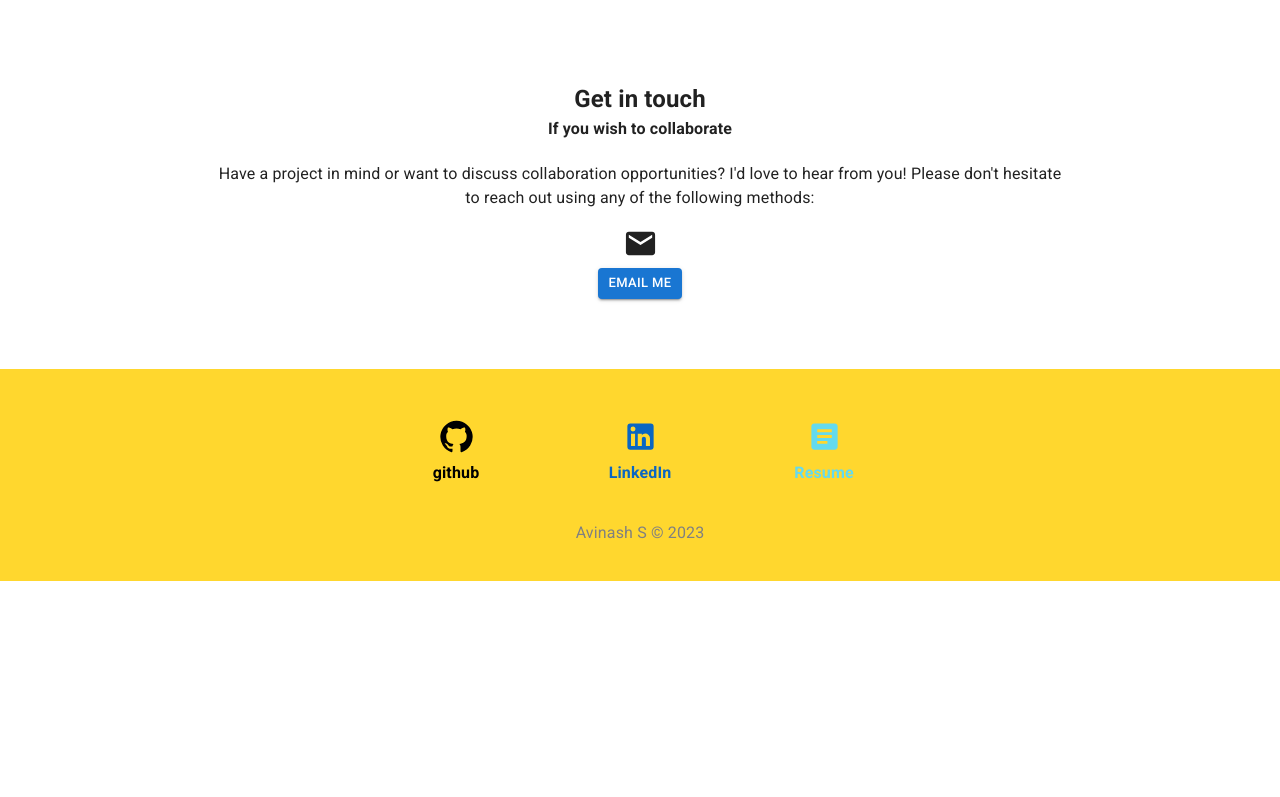
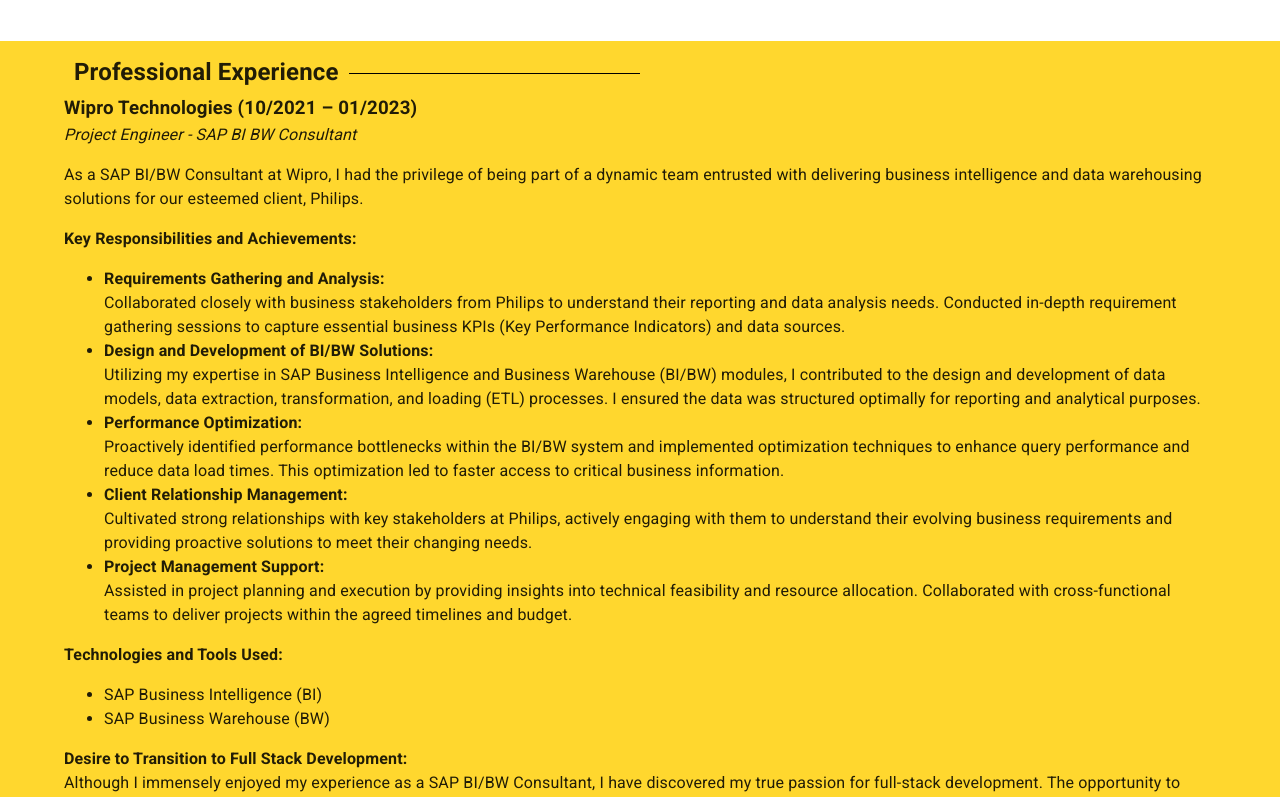
Before and after one commit to Hunter305/portfolio, a React (Vite) app: page / in a window 1280 px wide. Shown: the part 2320-3117 px from the top of the page. Before the commit the page ends 2901 px from the top, so only its background shows below. Built offline with nearby package versions, Linux system fonts and the light colour scheme.

Commit message:
portfolio website 99%

```diff
--- a/src/App.jsx
+++ b/src/App.jsx
@@ -7,6 +7,7 @@
 import Skills2 from "./components/Skills2";
 import "./styles/app.css";
 import SkillSection from "./components/SkillSection";
+import ProfessionalExperience from "./components/ProfessionalExperience";
 
 const App = () => {
   return (
@@ -15,6 +16,7 @@
       <About />
       <SkillSection />
       <Projects />
+      <ProfessionalExperience />
       <Contact />
       <Footer />
     </div>
--- a/src/components/Contact.jsx
+++ b/src/components/Contact.jsx
@@ -4,7 +4,14 @@
 
 const Contact = () => {
   return (
-    <div style={{ padding: "70px 0", textAlign: "center" }} id="Contact">
+    <div
+      style={{
+        padding: "70px 0",
+        textAlign: "center",
+        backgroundColor: "#ffd72e",
+      }}
+      id="Contact"
+    >
       <Container maxWidth="md">
         <h2 style={{ marginBottom: "0px" }}>Get in touch</h2>
         <h4 style={{ marginTop: "0px" }}>If you wish to collaborate</h4>
--- a/src/components/Footer.jsx
+++ b/src/components/Footer.jsx
@@ -7,7 +7,7 @@
   return (
     <div
       style={{
-        backgroundColor: "#ffd72e",
+        backgroundColor: "#64DAEE",
         paddingTop: "50px",
         paddingBottom: "20px",
       }}
@@ -40,7 +40,7 @@
             <a
               href="https://drive.google.com/file/d/1VlXThf9jgeNETEPyfw9EetpsHjz0wfih/view?usp=drive_link"
               alt="Resume"
-              style={{ textDecoration: "none", color: "#64DAEE" }}
+              style={{ textDecoration: "none", color: "#fff" }}
               target="_blank"
             >
               <Article className="footerFont" fontSize="large" />
--- /dev/null
+++ b/src/components/ProfessionalExperience.jsx
@@ -0,0 +1,97 @@
+import { Container, Grid, Stack, Typography } from "@mui/material";
+import "../styles/professional.css";
+
+const ProfessionalExperience = () => {
+  return (
+    <div
+      style={{
+        marginTop: "50px",
+        backgroundColor: "#ffd72e",
+        paddingTop: "20px",
+        paddingBottom: "50px",
+      }}
+    >
+      <Container>
+        <h2 className="title">
+          <span>Professional Experience</span>
+        </h2>
+        <h3 style={{ marginBottom: "0px" }}>
+          Wipro Technologies (10/2021 – 01/2023)
+        </h3>
+        <em style={{ margin: "0px" }}>
+          Project Engineer - SAP BI BW Consultant
+        </em>
+
+        <Stack>
+          <p>
+            As a SAP BI/BW Consultant at Wipro, I had the privilege of being
+            part of a dynamic team entrusted with delivering business
+            intelligence and data warehousing solutions for our esteemed client,
+            Philips.
+          </p>
+          <strong>Key Responsibilities and Achievements:</strong>
+          <ul>
+            <li className="responsibilities">
+              Requirements Gathering and Analysis:{" "}
+            </li>
+            Collaborated closely with business stakeholders from Philips to
+            understand their reporting and data analysis needs. Conducted
+            in-depth requirement gathering sessions to capture essential
+            business KPIs (Key Performance Indicators) and data sources.
+            <li className="responsibilities">
+              Design and Development of BI/BW Solutions:{" "}
+            </li>
+            Utilizing my expertise in SAP Business Intelligence and Business
+            Warehouse (BI/BW) modules, I contributed to the design and
+            development of data models, data extraction, transformation, and
+            loading (ETL) processes. I ensured the data was structured optimally
+            for reporting and analytical purposes.
+            <li className="responsibilities">Performance Optimization:</li>
+            Proactively identified performance bottlenecks within the BI/BW
+            system and implemented optimization techniques to enhance query
+            performance and reduce data load times. This optimization led to
+            faster access to critical business information.
+            <li className="responsibilities">
+              Client Relationship Management:
+            </li>
+            Cultivated strong relationships with key stakeholders at Philips,
+            actively engaging with them to understand their evolving business
+            requirements and providing proactive solutions to meet their
+            changing needs.
+            <li className="responsibilities">Project Management Support:</li>
+            Assisted in project planning and execution by providing insights
+            into technical feasibility and resource allocation. Collaborated
+            with cross-functional teams to deliver projects within the agreed
+            timelines and budget.
+          </ul>
+          <strong>Technologies and Tools Used:</strong>
+          <ul>
+            <li>SAP Business Intelligence (BI)</li>
+            <li>SAP Business Warehouse (BW)</li>
+          </ul>
+          <strong>Desire to Transition to Full Stack Development:</strong>
+          Although I immensely enjoyed my experience as a SAP BI/BW Consultant,
+          I have discovered my true passion for full-stack development. The
+          opportunity to work on both front-end and back-end technologies,
+          crafting seamless user experiences, and being involved in end-to-end
+          development excites me.
+          <p>
+            <strong>Next Career Steps:</strong> <br />I am now actively seeking
+            opportunities to transition my career into full-stack development.
+            With my strong foundation in programming and data handling from my
+            previous role, I am confident in my ability to bring my skills to
+            create robust and user-centric web applications.
+          </p>
+          <p style={{ marginTop: "5px" }}>
+            I am dedicated to continuous learning and have already begun to
+            upskill in technologies like React.js, Node.js, HTML, CSS, and
+            JavaScript. I am excited to apply my analytical mindset,
+            problem-solving abilities, and dedication to delivering high-quality
+            solutions in the full-stack development realm.
+          </p>
+        </Stack>
+      </Container>
+    </div>
+  );
+};
+export default ProfessionalExperience;
--- /dev/null
+++ b/src/styles/professional.css
@@ -0,0 +1,3 @@
+.responsibilities {
+  font-weight: bold;
+}
```
